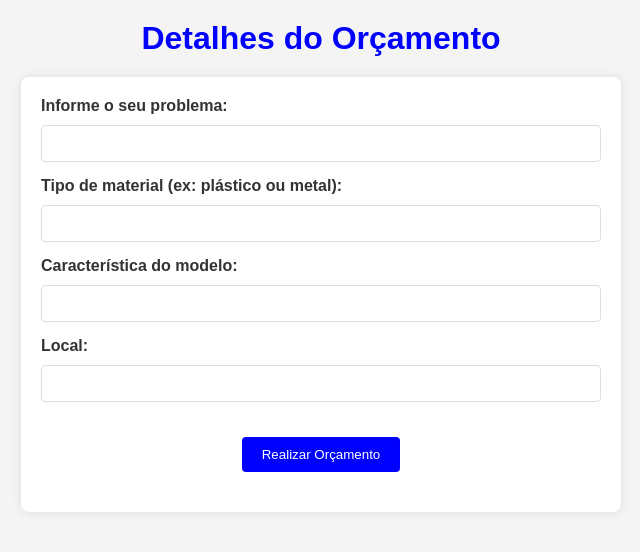
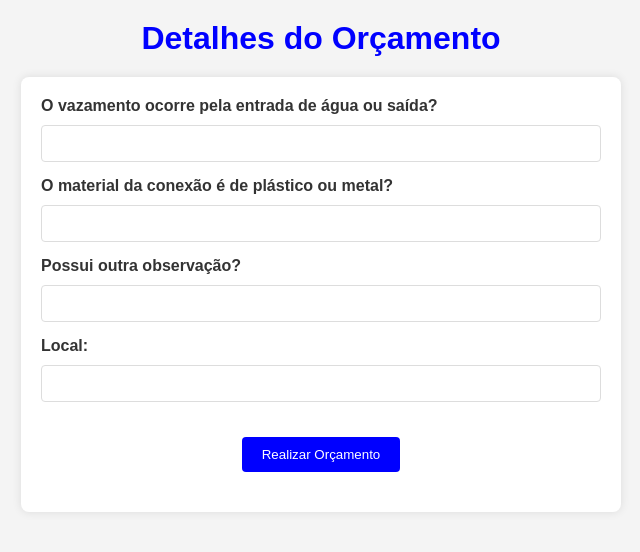
Before and after one commit to EduardoDevMartins/IA_orcamento, a Flask app: page /orcamento/1 in a window 1280 px wide. Shown: the top 552 px of the page, without its empty margins (319-959 px from the left). Run offline with Flask 3, Linux system fonts and the light colour scheme; parts of the project's set-up code (start-up, migrations or seed data) failed here and were passed over.

Commit message:
alterações de esrita

```diff
--- a/templates/orcamento.html
+++ b/templates/orcamento.html
@@ -10,13 +10,13 @@
 
     <h1>Detalhes do Orçamento</h1>
     <form method="POST">
-        <label for="servico">Informe o seu problema:</label>
+        <label for="servico">O vazamento ocorre pela entrada de água ou saída?</label>
         <input type="text" id="servico" name="servico" required>
 
-        <label for="caracteristica1">Tipo de material (ex: plástico ou metal):</label>
+        <label for="caracteristica1">O material da conexão é de plástico ou metal?</label>
         <input type="text" id="caracteristica1" name="caracteristica1">
 
-        <label for="caracteristica2">Característica do modelo:</label>
+        <label for="caracteristica2">Possui outra observação?</label>
         <input type="text" id="caracteristica2" name="caracteristica2">
 
         <label for="caracteristica3">Local:</label>
```
Also changed, not shown: 1 other file.
